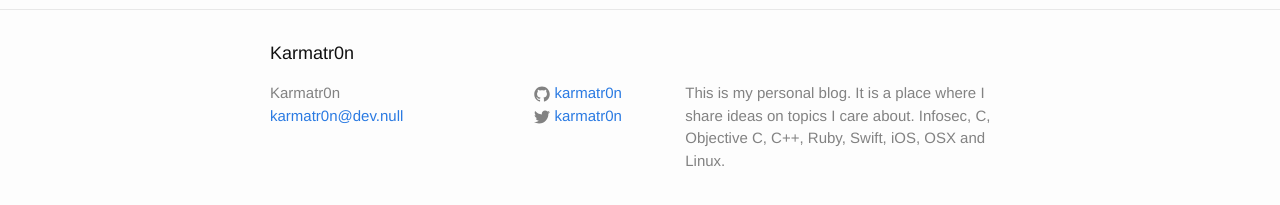
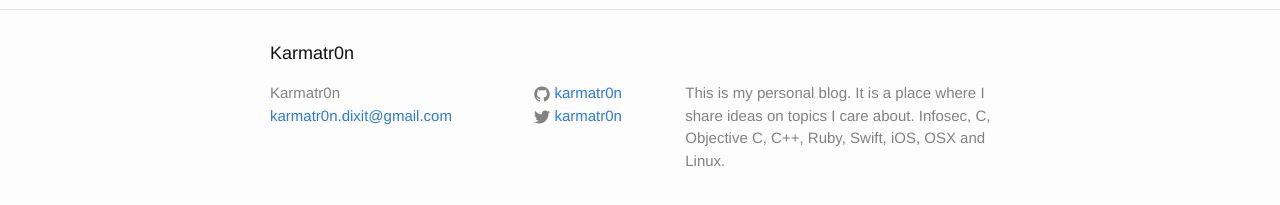
Before and after one commit to karmatr0n/karmatr0n.github.io, a Jekyll site: the page built from index.html, in a window 1280 px wide. Shown: the part 410-615 px from the top of the page. Built offline with Jekyll 4.4.1, drawn with Linux system fonts in a browser that asks for light colours.

Commit message:
Email address updated

```diff
--- a/_config.yml
+++ b/_config.yml
@@ -1,6 +1,6 @@
 # Site settings
 title: Karmatr0n
-email: karmatr0n@dev.null
+email: karmatr0n.dixit@gmail.com
 description: > # this means to ignore newlines until "baseurl:"
   This is my personal blog. It is a place where I share ideas on topics I care about. Infosec, C, Objective C, C++, Ruby, Swift, iOS, OSX and Linux.
 baseurl: "" # the subpath of your site, e.g. /blog/
```
